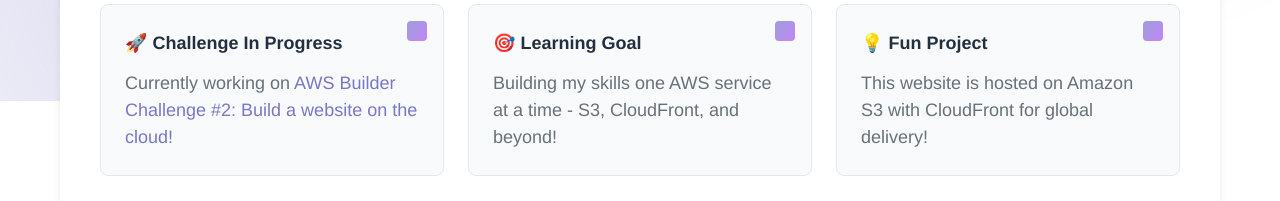
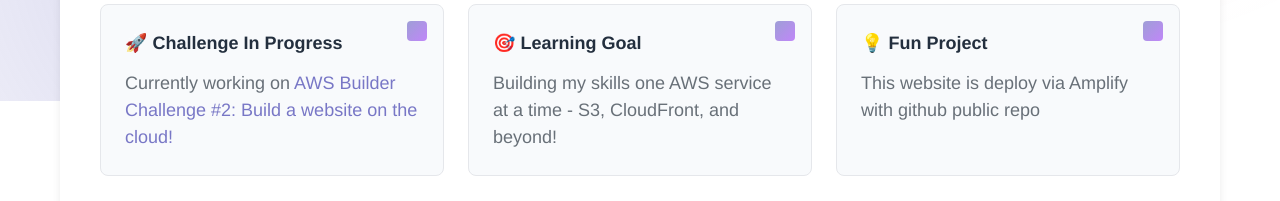
Before and after one commit to cisco315/my-builder-website, a plain HTML site: page index.html in a window 1280 px wide. Shown: the part 699-900 px from the top of the page. Drawn offline with Linux system fonts and the light colour scheme.

Commit message:
Update fun fact

```diff
--- a/index.html
+++ b/index.html
@@ -30,7 +30,7 @@
                 </div>
                 <div class="fact-card">
                     <h4>💡 Fun Project</h4>
-                    <p>This website is hosted on Amazon S3 with CloudFront for global delivery!</p>
+                    <p>This website is deploy via Amplify with github public repo</p>
                 </div>
             </div>
         </section>
```
